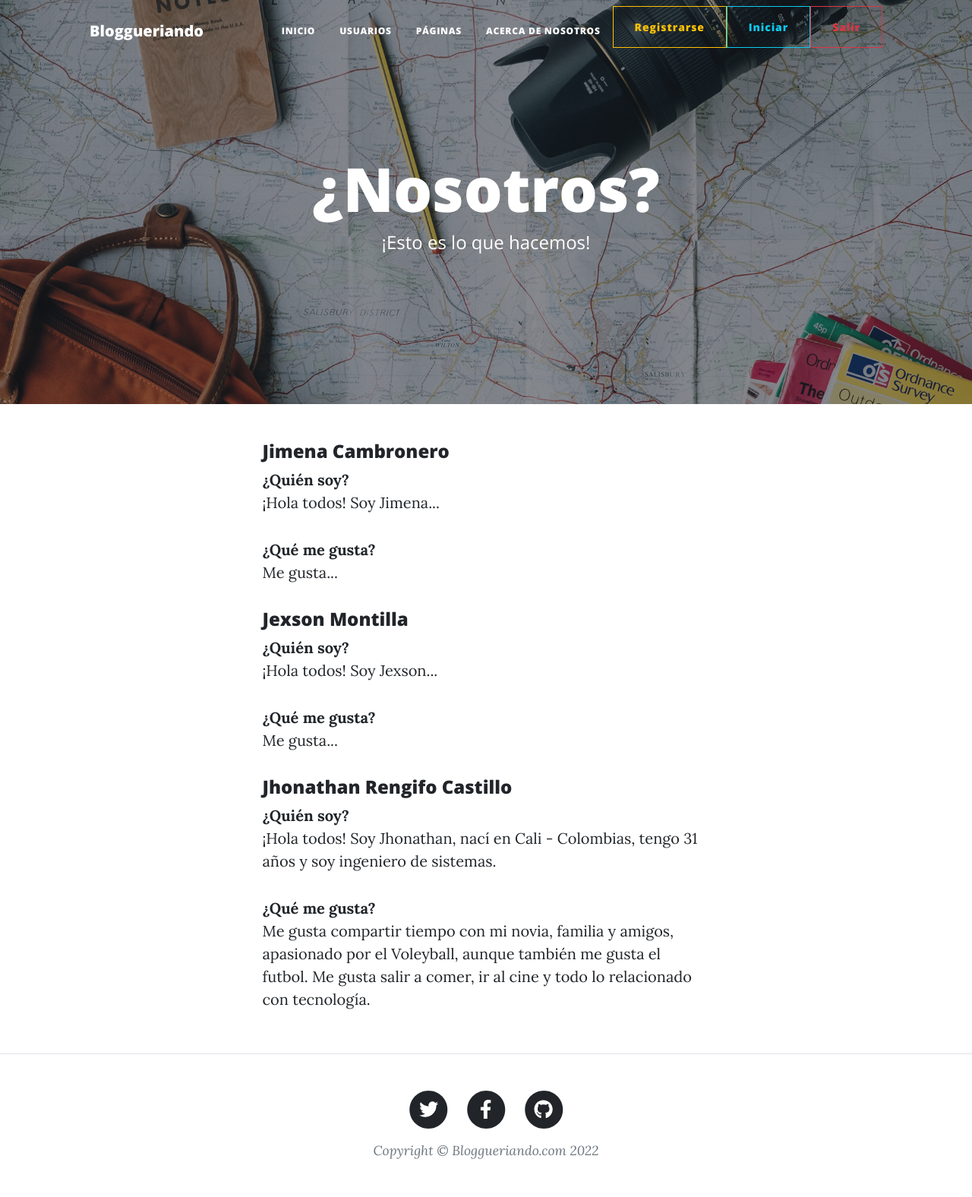
After one commit to jrengifo28/BlogWebSite, a Django app: page /blog/aboutus in a window 1280 px wide. The commit adds this page. Shown: the whole page at 76% size. Run offline with Django 4.2, Linux system fonts and the light colour scheme; some libraries are stand-ins or nearby versions.

Commit message:
Se creó el template de About_us, se creó el path en url de la página, se agregó el link 'sobre nosotros' en el template de navegación

```diff
--- /dev/null
+++ b/EntregaFinal/blog/templates/blog/about.html
@@ -0,0 +1,136 @@
+<!DOCTYPE html>
+<html lang="en">
+
+<head>
+    {% load static %}
+    <meta charset="utf-8" />
+    <meta name="viewport" content="width=device-width, initial-scale=1, shrink-to-fit=no" />
+    <meta name="description" content="" />
+    <meta name="author" content="" />
+    <title>Clean Blog - Start Bootstrap Theme</title>
+    <link rel="icon" type="image/x-icon" href="assets/favicon.ico" />
+    <!-- Font Awesome icons (free version)-->
+    <script src="https://use.fontawesome.com/releases/v6.1.0/js/all.js" crossorigin="anonymous"></script>
+    <!-- Google fonts-->
+    <link href="https://fonts.googleapis.com/css?family=Lora:400,700,400italic,700italic" rel="stylesheet"
+        type="text/css" />
+    <link
+        href="https://fonts.googleapis.com/css?family=Open+Sans:300italic,400italic,600italic,700italic,800italic,400,300,600,700,800"
+        rel="stylesheet" type="text/css" />
+    <!-- Core theme CSS (includes Bootstrap)-->
+    <link href="{% static 'blog/css/styles.css' %}" rel="stylesheet" />
+</head>
+
+<body>
+    <!-- Navigation-->
+    <nav class="navbar navbar-expand-lg navbar-light" id="mainNav">
+        <div class="container px-4 px-lg-5">
+            <a class="navbar-brand" href="/blog/">Bloggueriando</a>
+            <button class="navbar-toggler" type="button" data-bs-toggle="collapse" data-bs-target="#navbarResponsive"
+                aria-controls="navbarResponsive" aria-expanded="false" aria-label="Toggle navigation">
+                Menu
+                <i class="fas fa-bars"></i>
+            </button>
+            <div class="collapse navbar-collapse" id="navbarResponsive">
+                <ul class="navbar-nav ms-auto py-4 py-lg-0">
+                    <li class="nav-item"><a class="nav-link px-lg-3 py-3 py-lg-4" href="{% url 'Inicio' %}">Inicio</a>
+                    </li>
+                    <li class="nav-item"><a class="nav-link px-lg-3 py-3 py-lg-4"
+                            href="{% url 'UsuarioList' %}">Usuarios</a></li>
+                    <li class="nav-item"><a class="nav-link px-lg-3 py-3 py-lg-4"
+                            href="{% url 'PaginaList' %}">Páginas</a>
+                    </li>
+                    <li class="nav-item"><a class="nav-link px-lg-3 py-3 py-lg-4" href="{% url 'About_us' %}">Acerca de
+                            nosotros</a></li>
+                    <li class=" nav-item"><a class="btn btn-outline-warning" href="">Registrarse</a>
+                    </li>
+                    <li class="nav-item"><a class="btn btn-outline-info" href="{% url 'Login' %}">Iniciar</a></li>
+                    <li class="nav-item"><a class="btn btn-outline-danger" href="{% url 'Logout' %}">Salir</a></li>
+                </ul>
+            </div>
+        </div>
+    </nav>
+
+    <!-- Page Header-->
+    <header class="masthead" style="background-image: url('assets/img/about-bg.jpg')">
+        <div class="container position-relative px-4 px-lg-5">
+            <div class="row gx-4 gx-lg-5 justify-content-center">
+                <div class="col-md-10 col-lg-8 col-xl-7">
+                    <div class="page-heading">
+                        <h1>¿Nosotros?</h1>
+                        <span class="subheading">¡Esto es lo que hacemos!</span>
+                    </div>
+                </div>
+            </div>
+        </div>
+    </header>
+    <!-- Main Content-->
+    <main class="mb-4">
+        <div class="container px-4 px-lg-5">
+            <div class="row gx-4 gx-lg-5 justify-content-center">
+                <div class="col-md-10 col-lg-8 col-xl-7">
+                    <h4>Jimena Cambronero</h4>
+                    <strong>¿Quién soy? </strong>
+                    <br>¡Hola todos! Soy Jimena...
+                    <p><strong>¿Qué me gusta?</strong>
+                        <br>Me gusta...
+                    <h4>Jexson Montilla</h4>
+                    <strong>¿Quién soy? </strong>
+                    <br>¡Hola todos! Soy Jexson...
+                    <p><strong>¿Qué me gusta? </strong>
+                        <br>Me gusta...
+                    <h4>Jhonathan Rengifo Castillo</h4>
+                    <strong>¿Quién soy? </strong>
+                    <br>¡Hola todos! Soy Jhonathan, nací en Cali - Colombias, tengo 31 años y soy ingeniero de sistemas.
+                    <p><strong>¿Qué me gusta?</strong>
+                        <br>Me gusta compartir tiempo con mi novia, familia y amigos, apasionado por el
+                        Voleyball, aunque también me gusta el futbol. Me gusta salir a comer, ir al cine y todo lo
+                        relacionado con tecnología.
+                    </p>
+                </div>
+            </div>
+        </div>
+    </main>
+    <!-- Footer-->
+    <footer class="border-top">
+        <div class="container px-4 px-lg-5">
+            <div class="row gx-4 gx-lg-5 justify-content-center">
+                <div class="col-md-10 col-lg-8 col-xl-7">
+                    <ul class="list-inline text-center">
+                        <li class="list-inline-item">
+                            <a href="#!">
+                                <span class="fa-stack fa-lg">
+                                    <i class="fas fa-circle fa-stack-2x"></i>
+                                    <i class="fab fa-twitter fa-stack-1x fa-inverse"></i>
+                                </span>
+                            </a>
+                        </li>
+                        <li class="list-inline-item">
+                            <a href="#!">
+                                <span class="fa-stack fa-lg">
+                                    <i class="fas fa-circle fa-stack-2x"></i>
+                                    <i class="fab fa-facebook-f fa-stack-1x fa-inverse"></i>
+                                </span>
+                            </a>
+                        </li>
+                        <li class="list-inline-item">
+                            <a href="#!">
+                                <span class="fa-stack fa-lg">
+                                    <i class="fas fa-circle fa-stack-2x"></i>
+                                    <i class="fab fa-github fa-stack-1x fa-inverse"></i>
+                                </span>
+                            </a>
+                        </li>
+                    </ul>
+                    <div class="small text-center text-muted fst-italic">Copyright &copy; Bloggueriando.com 2022</div>
+                </div>
+            </div>
+        </div>
+    </footer>
+    <!-- Bootstrap core JS-->
+    <script src="https://cdn.jsdelivr.net/npm/bootstrap@5.1.3/dist/js/bootstrap.bundle.min.js"></script>
+    <!-- Core theme JS-->
+    <script src="{% static 'blog/js/scripts.js' %}"></script>
+</body>
+
+</html>
--- a/EntregaFinal/blog/templates/blog/navegacion.html
+++ b/EntregaFinal/blog/templates/blog/navegacion.html
@@ -41,9 +41,9 @@
                             href="{% url 'UsuarioList' %}">Usuarios</a></li>
                     <li class="nav-item"><a class="nav-link px-lg-3 py-3 py-lg-4"
                             href="{% url 'PaginaList' %}">Páginas</a></li>
-                    <li class="nav-item"><a class="nav-link px-lg-3 py-3 py-lg-4" href="contact.html">Acerca de
+                    <li class="nav-item"><a class="nav-link px-lg-3 py-3 py-lg-4" href="{% url 'About_us' %}">Acerca de
                             nosotros</a></li>
-                    <li class="nav-item"><a class="btn btn-outline-warning" href="">Registrarse</a>
+                    <li class=" nav-item"><a class="btn btn-outline-warning" href="">Registrarse</a>
                     </li>
                     <li class="nav-item"><a class="btn btn-outline-info" href="{% url 'Login' %}">Iniciar</a></li>
                     <li class="nav-item"><a class="btn btn-outline-danger" href="{% url 'Logout' %}">Salir</a></li>
--- a/EntregaFinal/blog/urls.py
+++ b/EntregaFinal/blog/urls.py
@@ -3,6 +3,7 @@ from django.urls import path
 from blog.views import (
     # Vistas de la aplicación
     mostrar_inicio,
+    about_us,
     MyLogin,
     MyLogout,
 
@@ -25,6 +26,7 @@ urlpatterns = [
     path("", mostrar_inicio, name='Inicio'),
     path("login/", MyLogin.as_view(), name='Login'),
     path("logout/", MyLogout.as_view(), name='Logout'),
+    path("aboutus", about_us, name='About_us'),
 
 
     # Path de usuario
```
